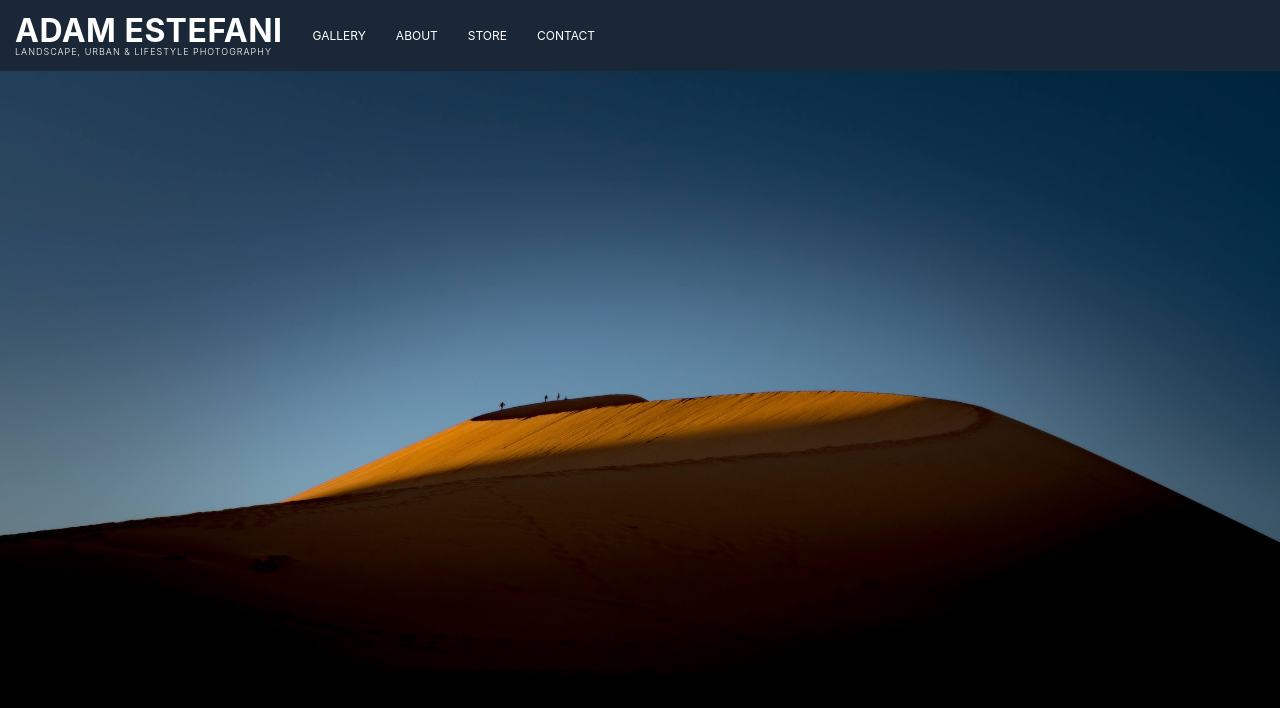
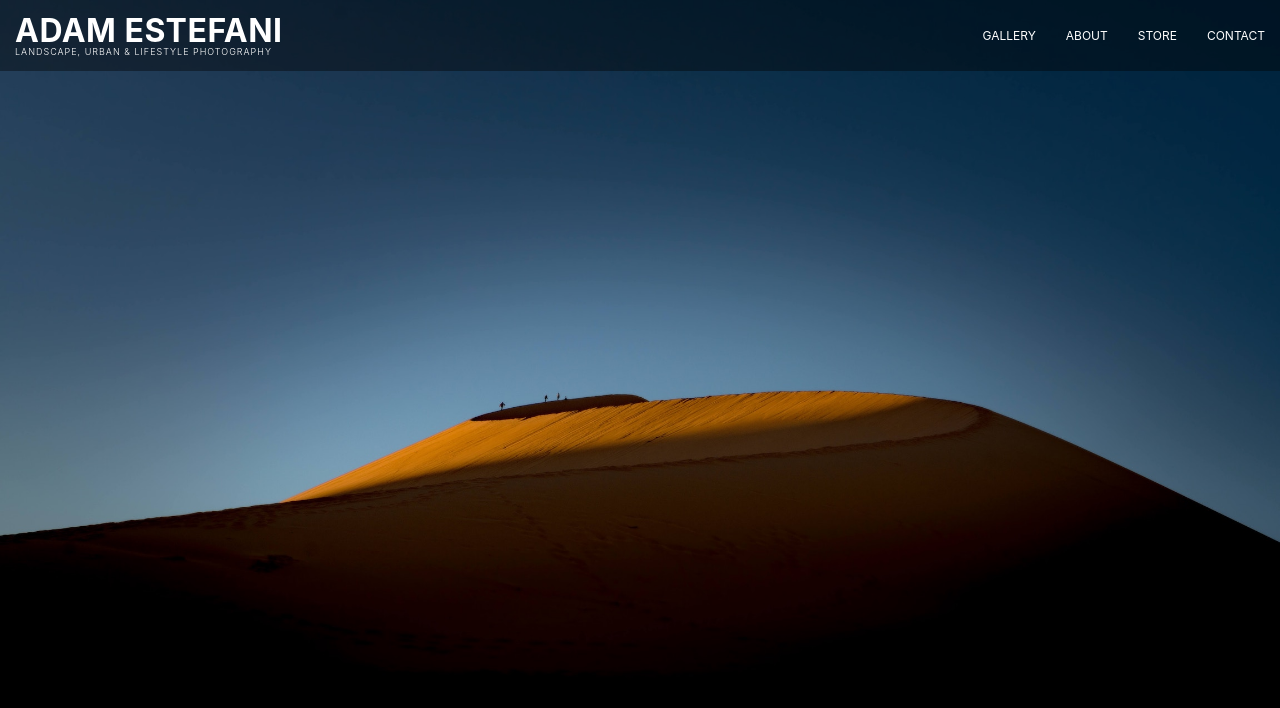
Before and after one commit to adamestefani/ae-website, a React (Create React App) app: page /#/ in a window 1280 px wide. Shown: the top 708 px of the page. Built offline with nearby package versions, Linux system fonts and the light colour scheme.

Commit message:
Create body component. Move header CSS classes to index.css. WIP - fade in / out background image

```diff
--- a/package.json
+++ b/package.json
@@ -3,6 +3,7 @@
   "version": "0.1.0",
   "private": true,
   "dependencies": {
+    "prop-types": "^15.6.2",
     "react": "^16.7.0",
     "react-dom": "^16.7.0",
     "react-router-dom": "^4.3.1",
--- a/src/component/Body/BackgroundImage.js
+++ b/src/component/Body/BackgroundImage.js
@@ -1,5 +1,6 @@
 import React from 'react'
 import backgroundImage from '../../resource/home-background.jpg'
+import PropTypes from 'prop-types'
 
 const backgroundStyle = {
   zIndex: -1,
@@ -17,9 +18,13 @@ const backgroundStyle = {
 
 export default class BackgroundImage extends React.Component {
 
-  render () {
+  render() {
     return (
-      <div style={backgroundStyle} />
+      <div className={this.props.className} style={backgroundStyle}/>
     )
   }
 }
+
+BackgroundImage.propTypes = {
+  className: PropTypes.string
+}
--- a/src/component/Body/Body.js
+++ b/src/component/Body/Body.js
@@ -1,13 +1,13 @@
 import React from 'react'
-import BackgroundImage from './BackgroundImage'
 import {Route} from 'react-router-dom'
 import Gallery from './Gallery'
+import Home from "./Home"
 
 export default class App extends React.Component {
   render() {
     return (
       <div>
-        <Route exact path={'/'} component={BackgroundImage}/>
+        <Route exact path={'/'} component={Home}/>
         <Route path={'/gallery'} component={Gallery}/>
       </div>
     )
--- a/src/component/Body/Gallery.js
+++ b/src/component/Body/Gallery.js
@@ -1,9 +1,11 @@
 import React from 'react'
+import BackgroundImage from "./BackgroundImage"
 
 export default class Gallery extends React.Component {
   render() {
     return (
       <div>
+        <BackgroundImage className={'fade-out'}/>
         <h1 className={'page-title'}>Gallery</h1>
       </div>
     )
--- /dev/null
+++ b/src/component/Body/Home.js
@@ -0,0 +1,13 @@
+import React from 'react'
+import BackgroundImage from "./BackgroundImage"
+
+export default class Home extends React.Component {
+  render() {
+    return (
+      <div>
+        <BackgroundImage className={'fade-in'}/>
+
+      </div>
+    )
+  }
+}
--- a/src/component/Header/HeaderHomeLogo.js
+++ b/src/component/Header/HeaderHomeLogo.js
@@ -1,40 +1,13 @@
 import React from 'react'
 import {NavLink} from 'react-router-dom'
-
-const homeStyle = {
-  display: 'flex',
-  alignItems: 'center',
-  padding: '15px',
-}
-
-const homeNameStyle = {
-  color: 'rgb(255,255,255)',
-  fontSize: '32px',
-  fontWeight: '700',
-  textTransform: 'uppercase',
-  letterSpacing: '0.5px',
-  padding: '0px',
-  margin: '0px',
-  textAlign: 'left',
-}
-
-const homeSubtitleStyle = {
-  fontSize: '9px',
-  textTransform: 'uppercase',
-  fontWeight: '300',
-  letterSpacing: '1px',
-  display: 'block'
-}
 
 export default class HeaderHomeLogo extends React.Component {
   render() {
     return (
-      <div style={homeStyle}>
+      <div className={'home-link'}>
         <NavLink to={'/'}>
-          <h1 style={homeNameStyle}>
-            adam estefani
-            <span style={homeSubtitleStyle}>landscape, urban & lifestyle photography</span>
-          </h1>
+          <div className={'home-title'}>adam estefani</div>
+          <div className={'home-subtitle'}>landscape, urban & lifestyle photography</div>
         </NavLink>
       </div>
     )
--- a/src/index.css
+++ b/src/index.css
@@ -7,7 +7,13 @@ body {
     -webkit-font-smoothing: antialiased;
     -moz-osx-font-smoothing: grayscale;
     line-height: 1;
-  background-color: rgb(41, 64, 89);
+    background-color: rgb(255, 255, 255);
+
+    /*background-image: url(/home-background.jpg);*/
+    /*background-position: center center;*/
+    /*background-repeat: no-repeat;*/
+    /*background-size: cover;*/
+    /*background-attachment: fixed;*/
 }
 
 code {
@@ -22,9 +28,6 @@ a {
 .menu-links {
     display: flex;
     align-items: center;
-  justify-content: end;
-  /*float: right;*/
-  /*padding: 22px 0px 0px 0px;*/
     text-transform: uppercase;
     color: rgb(255, 255, 255);
     font-size: 12px;
@@ -47,9 +50,47 @@ a {
     display: flex;
     z-index: 1;
     height: auto;
-  background-color: rgb(25, 39, 54);
+    width: 100%;
+    background-color: rgba(0, 0, 0, 0.4);
+    justify-content: space-between;
+}
+
+.home-link {
+    display: flex;
+    align-items: center;
+    flex-direction: column;
+    padding: 15px;
+}
+
+.home-title {
+    color: rgb(255, 255, 255);
+    font-size: 32px;
+    font-weight: 700;
+    text-transform: uppercase;
+    letter-spacing: 0.5px;
+    text-align: left;
+    width: auto;
+    white-space: nowrap;
+}
+
+.home-subtitle {
+    color: rgb(255, 255, 255);
+    font-size: 9px;
+    text-transform: uppercase;
+    font-weight: 300;
+    letter-spacing: 1px;
 }
 
 .page-title {
 
 }
+
+.fade-out {
+    opacity: 0;
+    transition: opacity 1s;
+}
+
+.fade-in {
+    opacity: 1;
+    transition: opacity 1s;
+}
```
Lines whose indentation alone changed are shown as unchanged.
